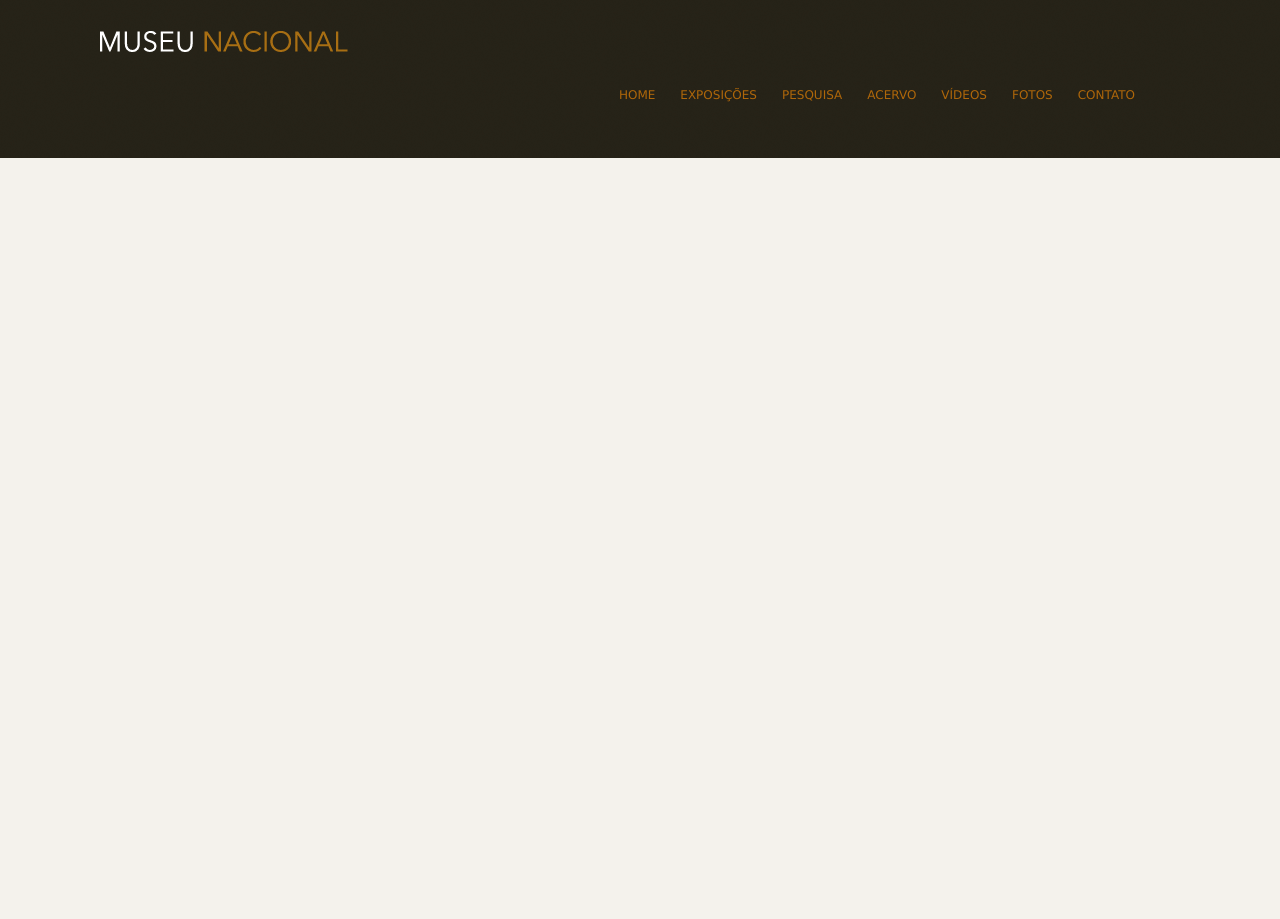
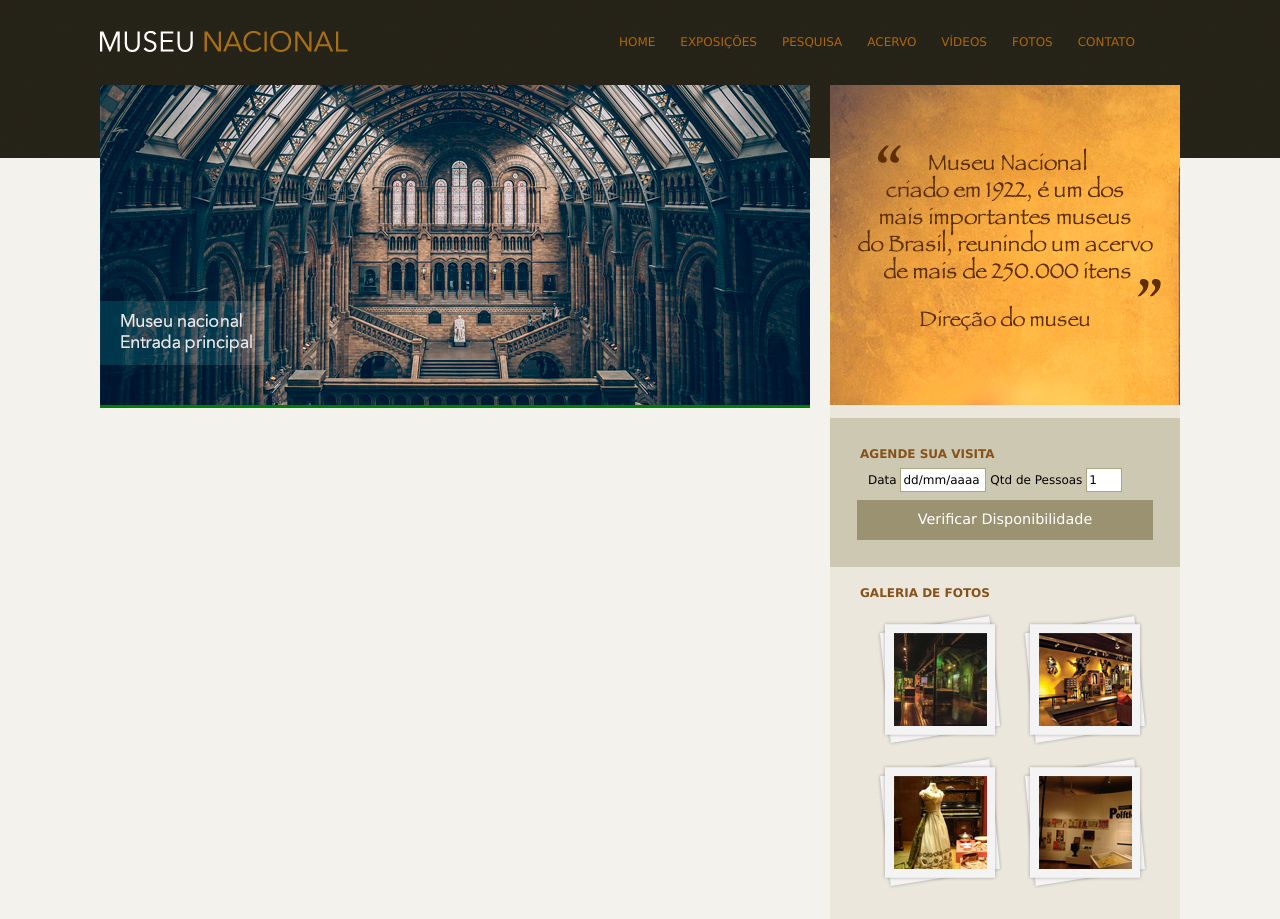
Before and after one commit to CarlosJuanBranco/Museu-Nacional, a plain HTML site: page index.html in a window 1280 px wide. Before the commit the page ends 800 px from the top, so only its background shows below. Drawn offline with Linux system fonts and the light colour scheme.

Commit message:
Criando Área Lateral

```diff
--- a/css/estilo.css
+++ b/css/estilo.css
@@ -20,6 +20,10 @@ a:hover {
 }
 
 /*Logo*/
+
+#logo h1 {
+    float: left;
+}
 
 #logo a {
     width: 248px;
@@ -56,3 +60,80 @@ nav ul li a:link {
 nav ul li a:hover {
     border-bottom: 1px solid #535858;
 }
+
+/*Area de Conteúdo Principal*/
+
+#conteudo {
+    width: 710px;
+    float: left;
+    background: green;
+}
+
+aside {
+    width: 350px;
+    float: right;
+    background: #ebe7dd;
+    padding-bottom: 30px;
+}
+
+/*Section Visita*/
+
+section#visita {
+    background-color: #cdc8b1;
+    padding: 10px 27px 27px 27px;
+    margin-top: 10px;
+}
+
+section#galeria a {
+    display: block;
+    background: url(../img/fundo-foto.png) no-repeat;
+    float: left;
+    padding: 17px 15px 17px 15px;
+    margin: 10px 0 0 20px;
+}
+
+section#galeria {
+    padding: 0 27px 0 27px;
+}
+
+section#galeria img {
+    margin-left: 2px;
+    margin-top: 3px;
+}
+
+h4 {
+    color: #86521a;
+    text-transform: uppercase;
+    margin-bottom: 0;
+    padding: 3px;
+}
+
+/*Formulários*/
+
+input {
+    height: 20px;
+    width: 80px;
+    border: none;
+    background: #fff;
+    font-size: 1em;
+}
+
+input.campo {
+    border: 1px solid #ada484;
+}
+
+input.botao {
+    background: #9b9271;
+    width: 100%;
+    height: 40px;
+    font-size: 1.2em;
+    color: white;
+}
+
+fieldset {
+    border: none;
+}
+
+legend {
+    display: none;
+}
--- a/index.html
+++ b/index.html
@@ -18,9 +18,9 @@
         <div id="container"><!--Inicio Container-->
 
             <header><!--Inicio Header-->
-                <div id="logo">
+                <div id="logo"><!--Inicio Logo-->
                     <h1><a href="">Museu Nacional</a></h1>
-                </div>
+                </div><!--Fim Logo-->
 
                   <nav><!--Inicio Nav-->
                     <ul>
@@ -36,6 +36,62 @@
 
             </header><!--Fim Header-->
 
+            <div id="principal"><!--Inicio Principal-->
+
+                <div id="conteudo"><!--Inicio Conteudo-->
+                    <section id="capa">
+                        <img src="img/museu.png">
+                    </section>
+                </div><!--Fim Conteudo-->
+
+                <aside><!--Inicio Aside-->
+                    <section id="depoimento">
+                        <img src="img/depoimento.png">
+                    </section>
+
+                    <section id="visita"><!--Inicio Visita-->
+                        <h4>Agende sua Visita</h4>
+
+                        <form>
+                            <fieldset>
+                                <legend>Selecione uma Data</legend>
+
+                                <label for="data">Data</label>
+                                <input class="campo" type="text" id="data" value="dd/mm/aaaa">
+
+                                <label for="qtd">Qtd de Pessoas</label>
+                                <input class="campo" style="width:30px" type="text" id="qtd" value="1">
+                            </fieldset>
+
+                            <input class="botao" type="submit" value="Verificar Disponibilidade">
+                        </form>
+                    </section><!--Fim Visita-->
+
+                    <section id="galeria"><!--Inicio Galeria-->
+                        <h4>Galeria de Fotos</h4>
+
+                        <a href="">
+                            <img src="img/imagem1.jpg" height="93" width="93">
+                        </a>
+
+                        <a href="">
+                            <img src="img/imagem2.jpg" height="93" wiidth="93">
+                        </a>
+
+                        <a href="">
+                            <img src="img/imagem3.jpg" height="93" width="93">
+                        </a>
+
+                        <a href="">
+                            <img src="img/imagem4.jpg" height="93" width="93">
+                        </a>
+
+                    </section><!--Fim Galeria-->
+
+                </aside><!--Fim Aside-->
+
+            </div><!--Fim Principal-->
+
         </div><!--Fim Container-->
     </body>
 </html>
```
